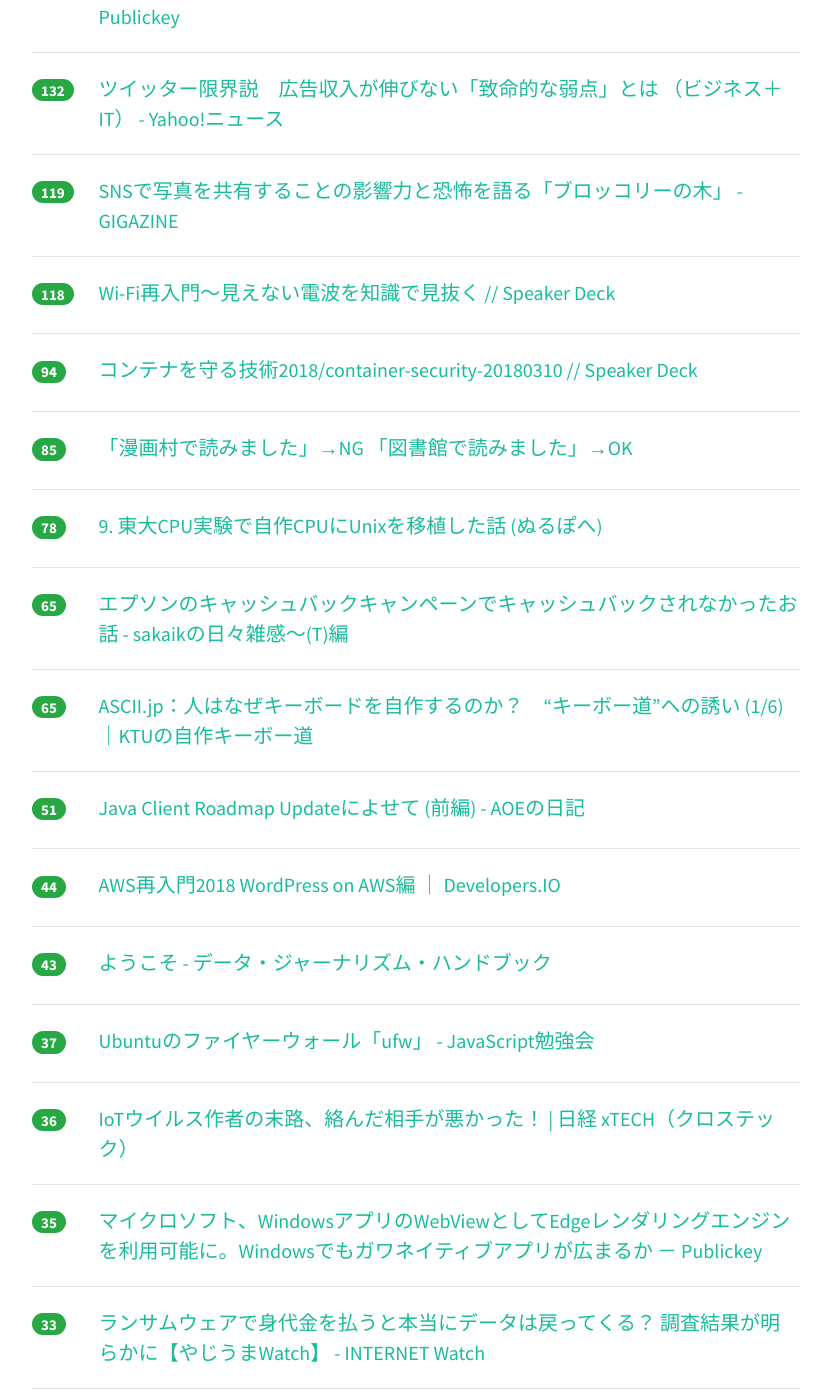
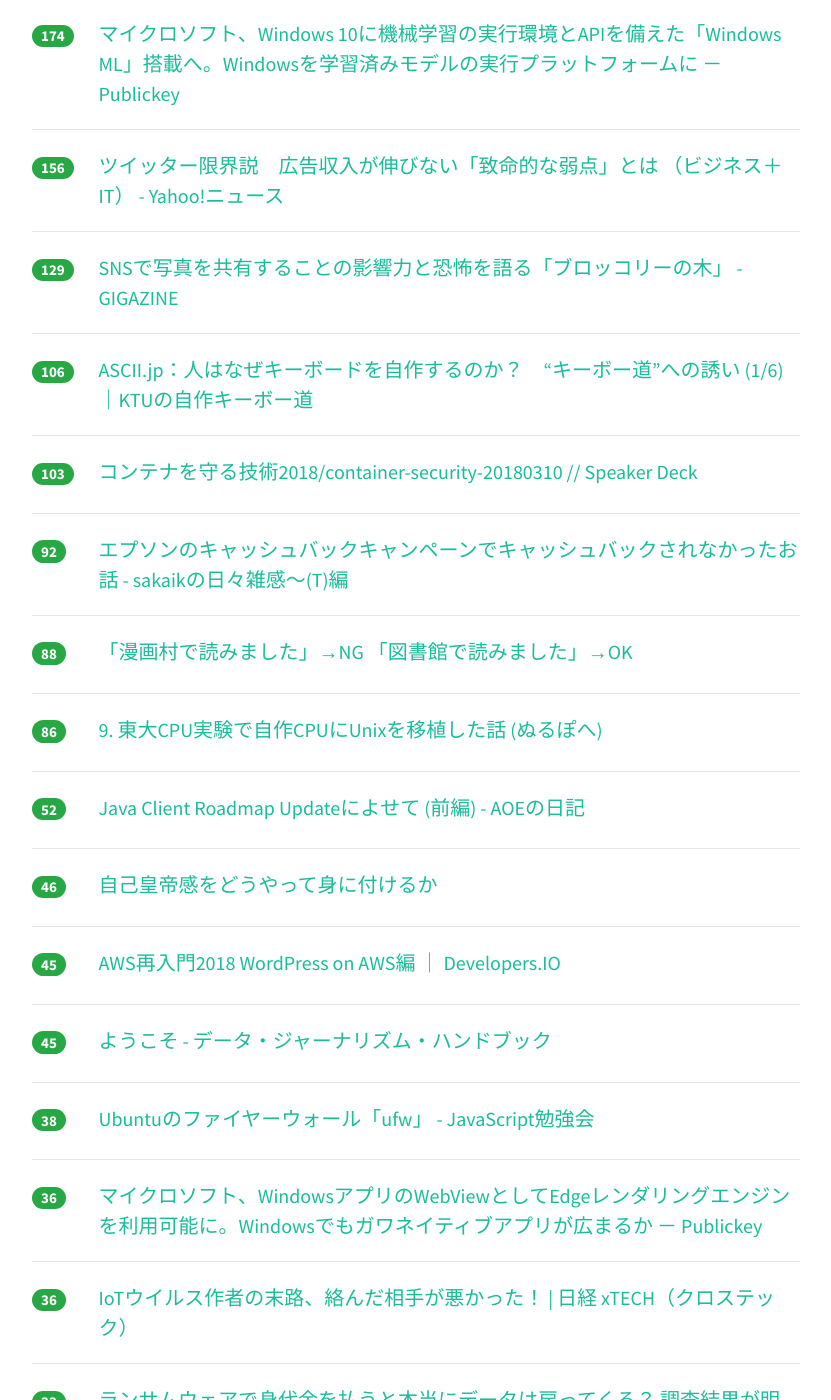
Before and after one commit to yatta47/hatena-matome-site, a Jekyll site: the page built from _posts/2018-03-12-hatena.md, in a window 1280 px wide and 1400 px high, scrolled down 531 px. Shown: the whole window, without its empty margins (224-1055 px from the left). Built offline with Jekyll 4.4.1, drawn with Linux system fonts in a browser that asks for light colours; nearby versions of some CDN libraries; some of the changed text lies outside the part shown.

Commit message:
Updated 2018-03-12

```diff
--- a/_posts/2018-03-12-hatena.md
+++ b/_posts/2018-03-12-hatena.md
@@ -1,79 +1,89 @@
 ---
 layout: post
 title:  "2018-03-12 はてぶIT"
-date:   2018-03-12 17:01:17
+date:   2018-03-12 18:01:53
 tags: [it-hotentry]
 ---
-43 件のデータあり
+44 件のデータあり
 
 <hr><div class="row">
-<div class="col-1"><span class="badge badge-pill badge-success h2">174</span></div>
+<div class="col-1"><span class="badge badge-pill badge-success h2">197</span></div>
+<div class="col-11"><a href='https://speakerdeck.com/tinbotu/wi-fizai-ru-men-jian-enaidian-bo-wozhi-shi-dejian-ba-ku' target='_blank'>Wi-Fi再入門〜見えない電波を知識で見抜く // Speaker Deck</a></div>
+</div>
+<hr>
+<div class="row">
+<div class="col-1"><span class="badge badge-pill badge-success h2">192</span></div>
 <div class="col-11"><a href='http://hokoxjouhou.blog105.fc2.com/blog-entry-1129.html' target='_blank'>電子書籍の不満と解決への提言 - 情報管理LOG</a></div>
 </div>
 <hr>
 <div class="row">
-<div class="col-1"><span class="badge badge-pill badge-success h2">172</span></div>
+<div class="col-1"><span class="badge badge-pill badge-success h2">174</span></div>
 <div class="col-11"><a href='http://www.publickey1.jp/blog/18/windows_10apiwindows_mlwindows.html' target='_blank'>マイクロソフト、Windows 10に機械学習の実行環境とAPIを備えた「Windows ML」搭載へ。Windowsを学習済みモデルの実行プラットフォームに － Publickey</a></div>
 </div>
 <hr>
 <div class="row">
-<div class="col-1"><span class="badge badge-pill badge-success h2">132</span></div>
+<div class="col-1"><span class="badge badge-pill badge-success h2">156</span></div>
 <div class="col-11"><a href='https://headlines.yahoo.co.jp/article?a=20180312-00034661-biz_plus-bus_all' target='_blank'>ツイッター限界説　広告収入が伸びない「致命的な弱点」とは （ビジネス＋IT） - Yahoo!ニュース</a></div>
 </div>
 <hr>
 <div class="row">
-<div class="col-1"><span class="badge badge-pill badge-success h2">119</span></div>
+<div class="col-1"><span class="badge badge-pill badge-success h2">129</span></div>
 <div class="col-11"><a href='https://gigazine.net/news/20180312-broccoli-tree/' target='_blank'>SNSで写真を共有することの影響力と恐怖を語る「ブロッコリーの木」 - GIGAZINE</a></div>
 </div>
 <hr>
 <div class="row">
-<div class="col-1"><span class="badge badge-pill badge-success h2">118</span></div>
-<div class="col-11"><a href='https://speakerdeck.com/tinbotu/wi-fizai-ru-men-jian-enaidian-bo-wozhi-shi-dejian-ba-ku' target='_blank'>Wi-Fi再入門〜見えない電波を知識で見抜く // Speaker Deck</a></div>
+<div class="col-1"><span class="badge badge-pill badge-success h2">106</span></div>
+<div class="col-11"><a href='http://ascii.jp/elem/000/001/609/1609599/' target='_blank'>ASCII.jp：人はなぜキーボードを自作するのか？　“キーボー道”への誘い (1/6)｜KTUの自作キーボー道</a></div>
 </div>
 <hr>
 <div class="row">
-<div class="col-1"><span class="badge badge-pill badge-success h2">94</span></div>
+<div class="col-1"><span class="badge badge-pill badge-success h2">103</span></div>
 <div class="col-11"><a href='https://speakerdeck.com/pottava/container-security-20180310' target='_blank'>コンテナを守る技術2018/container-security-20180310 // Speaker Deck</a></div>
 </div>
 <hr>
 <div class="row">
-<div class="col-1"><span class="badge badge-pill badge-success h2">85</span></div>
+<div class="col-1"><span class="badge badge-pill badge-success h2">92</span></div>
+<div class="col-11"><a href='http://sakaik.hateblo.jp/entry/20180311/epson_cashback_campaign' target='_blank'>エプソンのキャッシュバックキャンペーンでキャッシュバックされなかったお話 - sakaikの日々雑感～(T)編</a></div>
+</div>
+<hr>
+<div class="row">
+<div class="col-1"><span class="badge badge-pill badge-success h2">88</span></div>
 <div class="col-11"><a href='https://anond.hatelabo.jp/20180311231447' target='_blank'>「漫画村で読みました」→NG 「図書館で読みました」→OK</a></div>
 </div>
 <hr>
 <div class="row">
-<div class="col-1"><span class="badge badge-pill badge-success h2">78</span></div>
+<div class="col-1"><span class="badge badge-pill badge-success h2">86</span></div>
 <div class="col-11"><a href='https://turingcomplete.fm/9' target='_blank'>9. 東大CPU実験で自作CPUにUnixを移植した話 (ぬるぽへ)</a></div>
 </div>
 <hr>
 <div class="row">
-<div class="col-1"><span class="badge badge-pill badge-success h2">65</span></div>
-<div class="col-11"><a href='http://sakaik.hateblo.jp/entry/20180311/epson_cashback_campaign' target='_blank'>エプソンのキャッシュバックキャンペーンでキャッシュバックされなかったお話 - sakaikの日々雑感～(T)編</a></div>
-</div>
-<hr>
-<div class="row">
-<div class="col-1"><span class="badge badge-pill badge-success h2">65</span></div>
-<div class="col-11"><a href='http://ascii.jp/elem/000/001/609/1609599/' target='_blank'>ASCII.jp：人はなぜキーボードを自作するのか？　“キーボー道”への誘い (1/6)｜KTUの自作キーボー道</a></div>
-</div>
-<hr>
-<div class="row">
-<div class="col-1"><span class="badge badge-pill badge-success h2">51</span></div>
+<div class="col-1"><span class="badge badge-pill badge-success h2">52</span></div>
 <div class="col-11"><a href='http://aoe-tk.hatenablog.com/entry/2018/03/11/203708' target='_blank'>Java Client Roadmap Updateによせて (前編) - AOEの日記</a></div>
 </div>
 <hr>
 <div class="row">
-<div class="col-1"><span class="badge badge-pill badge-success h2">44</span></div>
+<div class="col-1"><span class="badge badge-pill badge-success h2">46</span></div>
+<div class="col-11"><a href='https://anond.hatelabo.jp/20180312144930' target='_blank'>自己皇帝感をどうやって身に付けるか</a></div>
+</div>
+<hr>
+<div class="row">
+<div class="col-1"><span class="badge badge-pill badge-success h2">45</span></div>
 <div class="col-11"><a href='https://dev.classmethod.jp/cloud/aws/2018-aws-re-entering-wordpress-on-aws/' target='_blank'>AWS再入門2018 WordPress on AWS編 ｜ Developers.IO</a></div>
 </div>
 <hr>
 <div class="row">
-<div class="col-1"><span class="badge badge-pill badge-success h2">43</span></div>
+<div class="col-1"><span class="badge badge-pill badge-success h2">45</span></div>
 <div class="col-11"><a href='http://datajournalismjp.github.io/handbook/' target='_blank'>ようこそ - データ・ジャーナリズム・ハンドブック</a></div>
 </div>
 <hr>
 <div class="row">
-<div class="col-1"><span class="badge badge-pill badge-success h2">37</span></div>
+<div class="col-1"><span class="badge badge-pill badge-success h2">38</span></div>
 <div class="col-11"><a href='http://jsstudy.hatenablog.com/entry/ufw_firewall-of-Ubuntu' target='_blank'>Ubuntuのファイヤーウォール「ufw」 - JavaScript勉強会</a></div>
+</div>
+<hr>
+<div class="row">
+<div class="col-1"><span class="badge badge-pill badge-success h2">36</span></div>
+<div class="col-11"><a href='http://www.publickey1.jp/blog/18/windowswebviewedgewindows.html' target='_blank'>マイクロソフト、WindowsアプリのWebViewとしてEdgeレンダリングエンジンを利用可能に。Windowsでもガワネイティブアプリが広まるか － Publickey</a></div>
 </div>
 <hr>
 <div class="row">
@@ -82,13 +92,13 @@ tags: [it-hotentry]
 </div>
 <hr>
 <div class="row">
-<div class="col-1"><span class="badge badge-pill badge-success h2">35</span></div>
-<div class="col-11"><a href='http://www.publickey1.jp/blog/18/windowswebviewedgewindows.html' target='_blank'>マイクロソフト、WindowsアプリのWebViewとしてEdgeレンダリングエンジンを利用可能に。Windowsでもガワネイティブアプリが広まるか － Publickey</a></div>
+<div class="col-1"><span class="badge badge-pill badge-success h2">33</span></div>
+<div class="col-11"><a href='https://internet.watch.impress.co.jp/docs/yajiuma/1110904.html' target='_blank'>ランサムウェアで身代金を払うと本当にデータは戻ってくる？ 調査結果が明らかに【やじうまWatch】 - INTERNET Watch</a></div>
 </div>
 <hr>
 <div class="row">
 <div class="col-1"><span class="badge badge-pill badge-success h2">33</span></div>
-<div class="col-11"><a href='https://internet.watch.impress.co.jp/docs/yajiuma/1110904.html' target='_blank'>ランサムウェアで身代金を払うと本当にデータは戻ってくる？ 調査結果が明らかに【やじうまWatch】 - INTERNET Watch</a></div>
+<div class="col-11"><a href='http://www.cml-office.org/atom11archive/wwatch/claim/claim1.html' target='_blank'>当ページに対するクレーム</a></div>
 </div>
 <hr>
 <div class="row">
@@ -98,62 +108,62 @@ tags: [it-hotentry]
 <hr>
 <div class="row">
 <div class="col-1"><span class="badge badge-pill badge-success h2">32</span></div>
+<div class="col-11"><a href='https://scrummasterway.com/scrummasterway-ja.html' target='_blank'>ScrumMasterWay - スクラムで卓越した成果を収めグレートスクラムマスターになるための方法</a></div>
+</div>
+<hr>
+<div class="row">
+<div class="col-1"><span class="badge badge-pill badge-success h2">32</span></div>
 <div class="col-11"><a href='http://jp.techcrunch.com/2018/03/11/2018-03-10-now-you-can-have-a-conversation-with-alexa-without-screaming-hey-alexa-for-every-request/' target='_blank'>これからはAlexaとやり取りの中で、毎回「Alexa」と呼びかけなくても良いようになる | TechCrunch Japan</a></div>
 </div>
 <hr>
 <div class="row">
-<div class="col-1"><span class="badge badge-pill badge-success h2">30</span></div>
-<div class="col-11"><a href='https://scrummasterway.com/scrummasterway-ja.html' target='_blank'>ScrumMasterWay - スクラムで卓越した成果を収めグレートスクラムマスターになるための方法</a></div>
-</div>
-<hr>
-<div class="row">
-<div class="col-1"><span class="badge badge-pill badge-success h2">30</span></div>
+<div class="col-1"><span class="badge badge-pill badge-success h2">32</span></div>
 <div class="col-11"><a href='https://gigazine.net/news/20180312-neural-network-interpretability/' target='_blank'>ニューラルネットワークはどのように画像を理解しているのか - GIGAZINE</a></div>
 </div>
 <hr>
 <div class="row">
-<div class="col-1"><span class="badge badge-pill badge-success h2">30</span></div>
-<div class="col-11"><a href='https://anond.hatelabo.jp/20180312144930' target='_blank'>自己皇帝感をどうやって身に付けるか</a></div>
+<div class="col-1"><span class="badge badge-pill badge-success h2">29</span></div>
+<div class="col-11"><a href='https://forest.watch.impress.co.jp/docs/serial/yajiuma/1110841.html' target='_blank'>「Microsoft Office 互換機能パック」が4月で引退 ～11年間以上もの長い間ありがとう！ - やじうまの杜 - 窓の杜</a></div>
 </div>
 <hr>
 <div class="row">
-<div class="col-1"><span class="badge badge-pill badge-success h2">27</span></div>
+<div class="col-1"><span class="badge badge-pill badge-success h2">29</span></div>
+<div class="col-11"><a href='http://tech-blog.abeja.asia/entry/kubernetesxawsxgpu' target='_blank'>Kubernetes x AWS x GPUにハマった話 - ABEJA Arts Blog</a></div>
+</div>
+<hr>
+<div class="row">
+<div class="col-1"><span class="badge badge-pill badge-success h2">28</span></div>
 <div class="col-11"><a href='https://jin-theme.com/' target='_blank'>JIN｜真の使いやすさを追求したWordPressテーマ</a></div>
 </div>
 <hr>
 <div class="row">
-<div class="col-1"><span class="badge badge-pill badge-success h2">25</span></div>
+<div class="col-1"><span class="badge badge-pill badge-success h2">26</span></div>
 <div class="col-11"><a href='http://www.4gamer.net/games/409/G040961/20180310006/' target='_blank'>第2世代のゲーマー向け超小型PC「GPD WIN 2」レビュー。3D性能に過度の期待は禁物だが，「それ以外」は従来比で圧倒的によくなった - 4Gamer.net</a></div>
 </div>
 <hr>
 <div class="row">
-<div class="col-1"><span class="badge badge-pill badge-success h2">25</span></div>
-<div class="col-11"><a href='https://forest.watch.impress.co.jp/docs/serial/yajiuma/1110841.html' target='_blank'>「Microsoft Office 互換機能パック」が4月で引退 ～11年間以上もの長い間ありがとう！ - やじうまの杜 - 窓の杜</a></div>
-</div>
-<hr>
-<div class="row">
-<div class="col-1"><span class="badge badge-pill badge-success h2">25</span></div>
+<div class="col-1"><span class="badge badge-pill badge-success h2">26</span></div>
 <div class="col-11"><a href='https://akiba-pc.watch.impress.co.jp/docs/wakiba/find/1110603.html' target='_blank'>面倒なパスワード入力がブロックチェーンで不要に？データを自動で暗号・復号化するセキュアシステムの提案 （取材中に見つけた○○なもの） - AKIBA PC Hotline!</a></div>
 </div>
 <hr>
 <div class="row">
 <div class="col-1"><span class="badge badge-pill badge-success h2">25</span></div>
-<div class="col-11"><a href='http://www.cml-office.org/atom11archive/wwatch/claim/claim1.html' target='_blank'>当ページに対するクレーム</a></div>
+<div class="col-11"><a href='http://totb.hatenablog.com/entry/2018/03/12/000439' target='_blank'>［紹介］過激化するリベラルの単純な世界観 - Think outside the box</a></div>
 </div>
 <hr>
 <div class="row">
 <div class="col-1"><span class="badge badge-pill badge-success h2">24</span></div>
-<div class="col-11"><a href='http://totb.hatenablog.com/entry/2018/03/12/000439' target='_blank'>［紹介］過激化するリベラルの単純な世界観 - Think outside the box</a></div>
+<div class="col-11"><a href='http://www.pandanoir.info/entry/2018/03/11/193000' target='_blank'>\sは本当に空白文字を網羅できているのか？ - Panda Noir</a></div>
 </div>
 <hr>
 <div class="row">
 <div class="col-1"><span class="badge badge-pill badge-success h2">23</span></div>
-<div class="col-11"><a href='http://tech-blog.abeja.asia/entry/kubernetesxawsxgpu' target='_blank'>Kubernetes x AWS x GPUにハマった話 - ABEJA Arts Blog</a></div>
+<div class="col-11"><a href='http://kachibito.net/useful-resource/delighters-js' target='_blank'>スクロールに応じて任意のCSSアニメーションを要素に付与するスクリプト・「Delighters.JS」 | かちびと.net</a></div>
 </div>
 <hr>
 <div class="row">
-<div class="col-1"><span class="badge badge-pill badge-success h2">21</span></div>
-<div class="col-11"><a href='http://kachibito.net/useful-resource/delighters-js' target='_blank'>スクロールに応じて任意のCSSアニメーションを要素に付与するスクリプト・「Delighters.JS」 | かちびと.net</a></div>
+<div class="col-1"><span class="badge badge-pill badge-success h2">23</span></div>
+<div class="col-11"><a href='https://inside.pixiv.blog/ikasoumen/3513' target='_blank'>pixiv chatstoryのPWA採用事例 - pixiv inside</a></div>
 </div>
 <hr>
 <div class="row">
@@ -167,23 +177,13 @@ tags: [it-hotentry]
 </div>
 <hr>
 <div class="row">
-<div class="col-1"><span class="badge badge-pill badge-success h2">18</span></div>
-<div class="col-11"><a href='https://inside.pixiv.blog/ikasoumen/3513' target='_blank'>pixiv chatstoryのPWA採用事例 - pixiv inside</a></div>
+<div class="col-1"><span class="badge badge-pill badge-success h2">20</span></div>
+<div class="col-11"><a href='http://www.itmedia.co.jp/news/articles/1803/12/news052.html' target='_blank'>バーチャルYouTuber「キズナアイ」、訪日観光大使に - ITmedia NEWS</a></div>
 </div>
 <hr>
 <div class="row">
 <div class="col-1"><span class="badge badge-pill badge-success h2">18</span></div>
-<div class="col-11"><a href='http://www.pandanoir.info/entry/2018/03/11/193000' target='_blank'>\sは本当に空白文字を網羅できているのか？ - Panda Noir</a></div>
-</div>
-<hr>
-<div class="row">
-<div class="col-1"><span class="badge badge-pill badge-success h2">17</span></div>
 <div class="col-11"><a href='http://jaykogami.com/2018/03/15022.html' target='_blank'>SoundCloudが意識し始めたアーティストの収益化　「SoundCloud Premier」でできること | All Digital Music</a></div>
-</div>
-<hr>
-<div class="row">
-<div class="col-1"><span class="badge badge-pill badge-success h2">17</span></div>
-<div class="col-11"><a href='http://www.itmedia.co.jp/news/articles/1803/12/news052.html' target='_blank'>バーチャルYouTuber「キズナアイ」、訪日観光大使に - ITmedia NEWS</a></div>
 </div>
 <hr>
 <div class="row">
@@ -193,12 +193,17 @@ tags: [it-hotentry]
 <hr>
 <div class="row">
 <div class="col-1"><span class="badge badge-pill badge-success h2">16</span></div>
+<div class="col-11"><a href='http://ui0723.hatenablog.com/entry/2018/03/09/120441' target='_blank'>震災はとっくの昔に終わったことです - ハッピーエンドを前提として</a></div>
+</div>
+<hr>
+<div class="row">
+<div class="col-1"><span class="badge badge-pill badge-success h2">16</span></div>
 <div class="col-11"><a href='http://www.youtube.com/watch?v=FMrqlo_L-gY' target='_blank'>WORLD ORDER "Let's start WW3”</a></div>
 </div>
 <hr>
 <div class="row">
-<div class="col-1"><span class="badge badge-pill badge-success h2">15</span></div>
-<div class="col-11"><a href='http://ui0723.hatenablog.com/entry/2018/03/09/120441' target='_blank'>震災はとっくの昔に終わったことです - ハッピーエンドを前提として</a></div>
+<div class="col-1"><span class="badge badge-pill badge-success h2">16</span></div>
+<div class="col-11"><a href='http://blog.minimal-green.com/entry/haruni' target='_blank'>春らしいピンクグラデーションのはてなブログテーマ「Haruni」を投稿しました - Minimal Green</a></div>
 </div>
 <hr>
 <div class="row">
@@ -213,11 +218,11 @@ tags: [it-hotentry]
 <hr>
 <div class="row">
 <div class="col-1"><span class="badge badge-pill badge-success h2">14</span></div>
+<div class="col-11"><a href='https://qiita.com/mstssk/items/8759c71f328cab802670' target='_blank'>npm ciを使おう あるいはより速く - Qiita</a></div>
+</div>
+<hr>
+<div class="row">
+<div class="col-1"><span class="badge badge-pill badge-success h2">14</span></div>
 <div class="col-11"><a href='http://www.itmedia.co.jp/enterprise/articles/1803/12/news050.html' target='_blank'>「ビットコインをよこせ」　人型ロボットがランサムウェアに感染すると……？ - ITmedia エンタープライズ</a></div>
 </div>
 <hr>
-<div class="row">
-<div class="col-1"><span class="badge badge-pill badge-success h2">13</span></div>
-<div class="col-11"><a href='https://qiita.com/mstssk/items/8759c71f328cab802670' target='_blank'>npm ciを使おう あるいはより速く - Qiita</a></div>
-</div>
-<hr>
```
